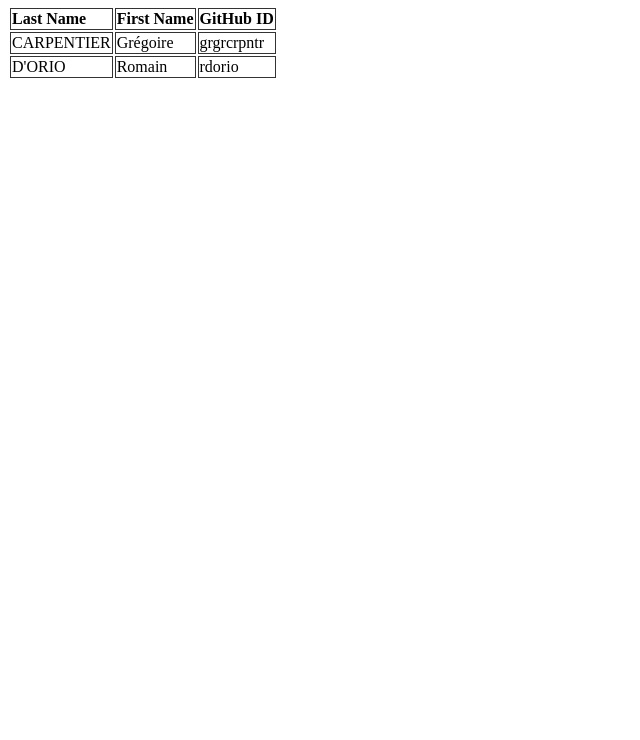
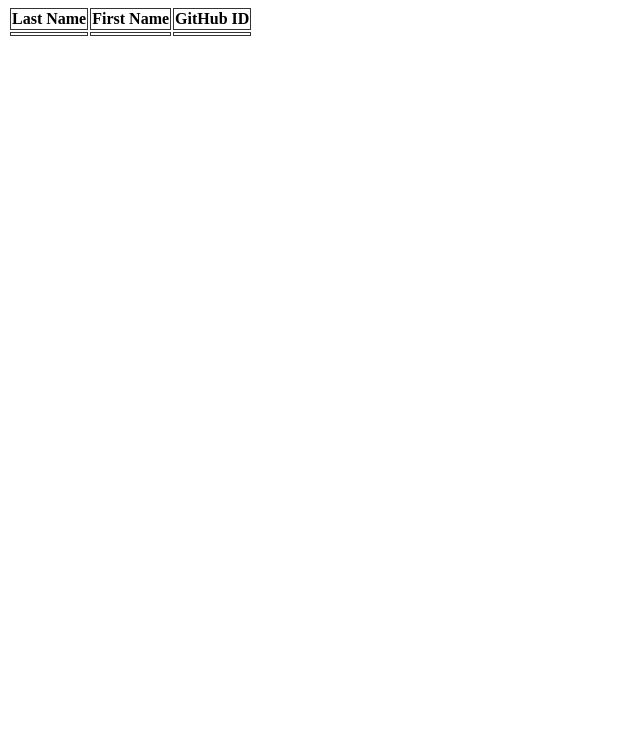
Before and after one commit to grgrcrpntr/git-training, a plain HTML site: page index.html in a window 1280 px wide. Shown: the part 60-800 px from the top of the page, without its empty margins (0-640 px from the left). Drawn offline with Linux system fonts and the light colour scheme.

Commit message:
Update readme

```diff
--- a/index.html
+++ b/index.html
@@ -16,14 +16,9 @@
                 </thead>
                 <tbody>
                     <tr>
-                        <td>CARPENTIER</td>
-                        <td>Grégoire</td>
-                        <td>grgrcrpntr</td>
-                    </tr>
-                    <tr>
-                        <td>D'ORIO</td>
-                        <td>Romain</td>
-                        <td>rdorio</td>
+                        <td></td>
+                        <td></td>
+                        <td></td>
                     </tr>
                 </tbody>
             </table>
```
Also changed, not shown: 1 other file.
